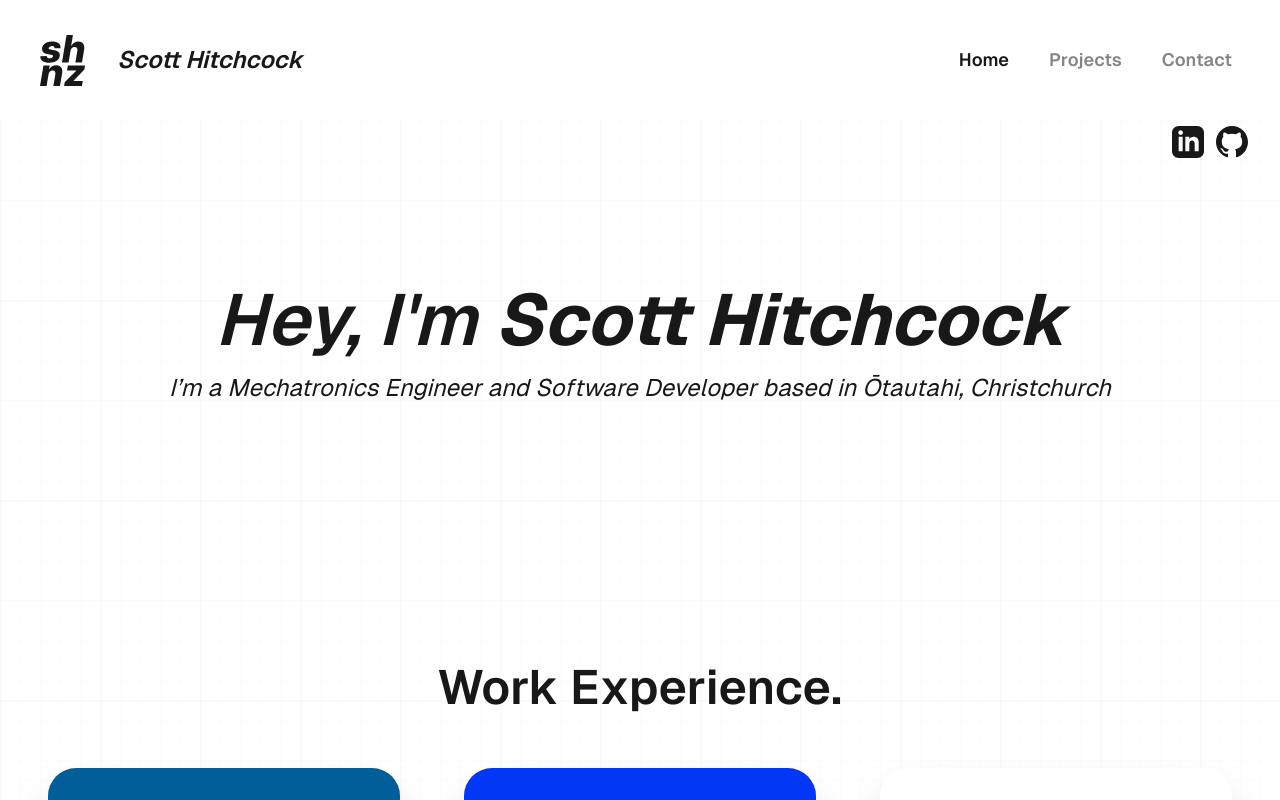
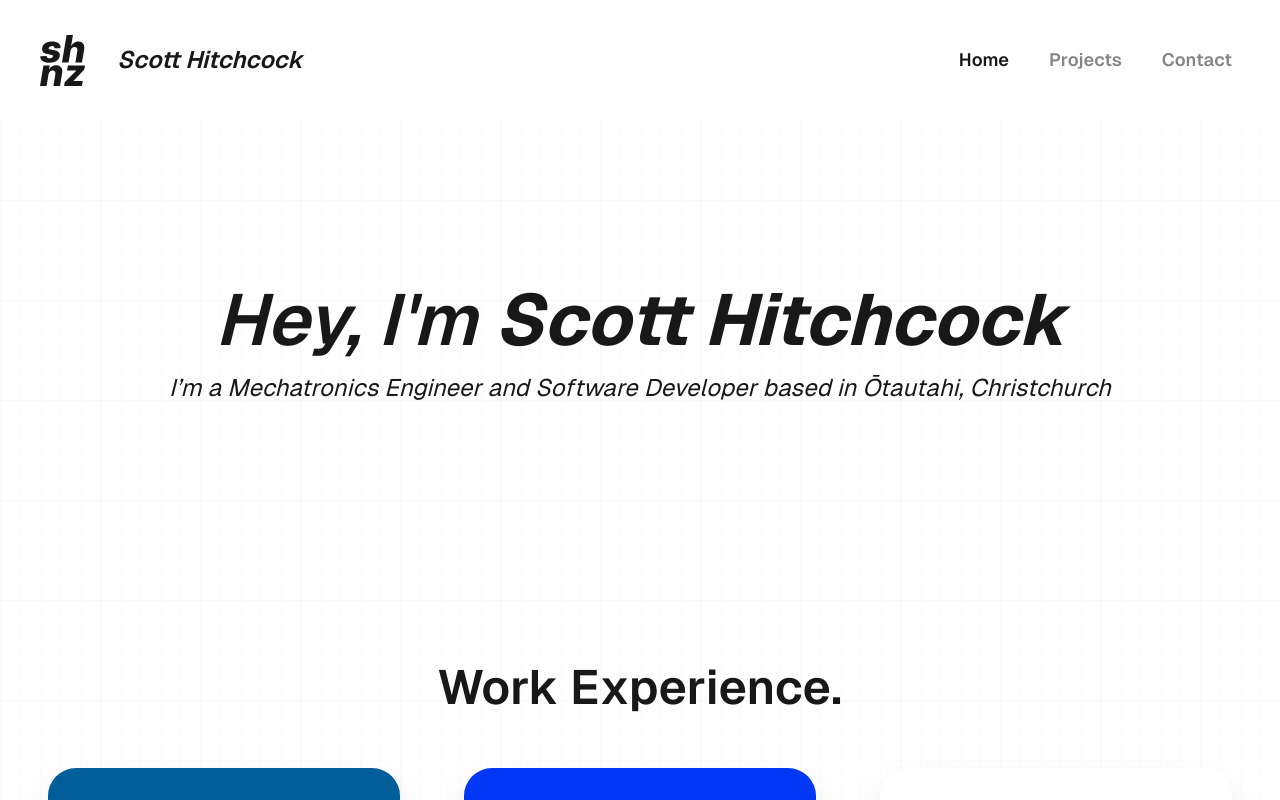
Before and after one commit to scotthitch/s-hitchcock-website, a Nuxt app: page / in a window 1280 px wide. Shown: the top 800 px of the page. Built offline with nearby package versions, Linux system fonts and the light colour scheme.

Commit message:
feat: make clickable links for linkedin and github

```diff
--- a/components/SVG/GitHub.vue
+++ b/components/SVG/GitHub.vue
@@ -1,6 +1,6 @@
 <script setup lang="ts"></script>
 <template>
-    <svg xmlns="http://www.w3.org/2000/svg" viewBox="0 0 24 24" class="h-full w-full fill-col-bg">
+    <svg xmlns="http://www.w3.org/2000/svg" viewBox="0 0 24 24" width="100%" height="100%">
         <path
             d="M12 0c-6.626 0-12 5.373-12 12 0 5.302 3.438 9.8 8.207 11.387.599.111.793-.261.793-.577v-2.234c-3.338.726-4.033-1.416-4.033-1.416-.546-1.387-1.333-1.756-1.333-1.756-1.089-.745.083-.729.083-.729 1.205.084 1.839 1.237 1.839 1.237 1.07 1.834 2.807 1.304 3.492.997.107-.775.418-1.305.762-1.604-2.665-.305-5.467-1.334-5.467-5.931 0-1.311.469-2.381 1.236-3.221-.124-.303-.535-1.524.117-3.176 0 0 1.008-.322 3.301 1.23.957-.266 1.983-.399 3.003-.404 1.02.005 2.047.138 3.006.404 2.291-1.552 3.297-1.23 3.297-1.23.653 1.653.242 2.874.118 3.176.77.84 1.235 1.911 1.235 3.221 0 4.609-2.807 5.624-5.479 5.921.43.372.823 1.102.823 2.222v3.293c0 .319.192.694.801.576 4.765-1.589 8.199-6.086 8.199-11.386 0-6.627-5.373-12-12-12z"
         />
--- a/components/SVG/LinkedIn.vue
+++ b/components/SVG/LinkedIn.vue
@@ -1,6 +1,6 @@
 <script setup lang="ts"></script>
 <template>
-    <svg xmlns="http://www.w3.org/2000/svg" viewBox="0 0 24 24" class="h-full w-full fill-col-bg">
+    <svg xmlns="http://www.w3.org/2000/svg" viewBox="0 0 24 24" width="100%" height="100%">
         <path
             d="M19 0h-14c-2.761 0-5 2.239-5 5v14c0 2.761 2.239 5 5 5h14c2.762 0 5-2.239 5-5v-14c0-2.761-2.238-5-5-5zm-11 19h-3v-11h3v11zm-1.5-12.268c-.966 0-1.75-.79-1.75-1.764s.784-1.764 1.75-1.764 1.75.79 1.75 1.764-.783 1.764-1.75 1.764zm13.5 12.268h-3v-5.604c0-3.368-4-3.113-4 0v5.604h-3v-11h3v1.765c1.396-2.586 7-2.777 7 2.476v6.759z"
         />
--- a/components/home/LinksGroup.vue
+++ b/components/home/LinksGroup.vue
@@ -1,8 +1,22 @@
-<script setup lang="ts"></script>
+<script setup lang="ts">
+import { SVGGitHub, SVGLinkedIn } from '#components';
+
+const svgs: {
+    component: Component;
+    to: string;
+}[] = [
+    { component: SVGLinkedIn, to: 'https://www.linkedin.com/in/scott-hitchcock/' },
+    {
+        component: SVGGitHub,
+        to: 'https://github.com/scotthitch/'
+    }
+];
+</script>
 <template>
-    <div class="mt-header-buffer absolute right-8 top-0 flex h-8 flex-row gap-3">
-        <SVGLinkedIn />
-        <SVGGitHub />
+    <div class="absolute right-6 top-6 mt-header flex flex-row gap-3 sm:right-8">
+        <NuxtLink v-for="svg in svgs" :to="svg.to" class="size-7 sm:size-9">
+            <component :is="svg.component" />
+        </NuxtLink>
     </div>
 </template>
 
```
